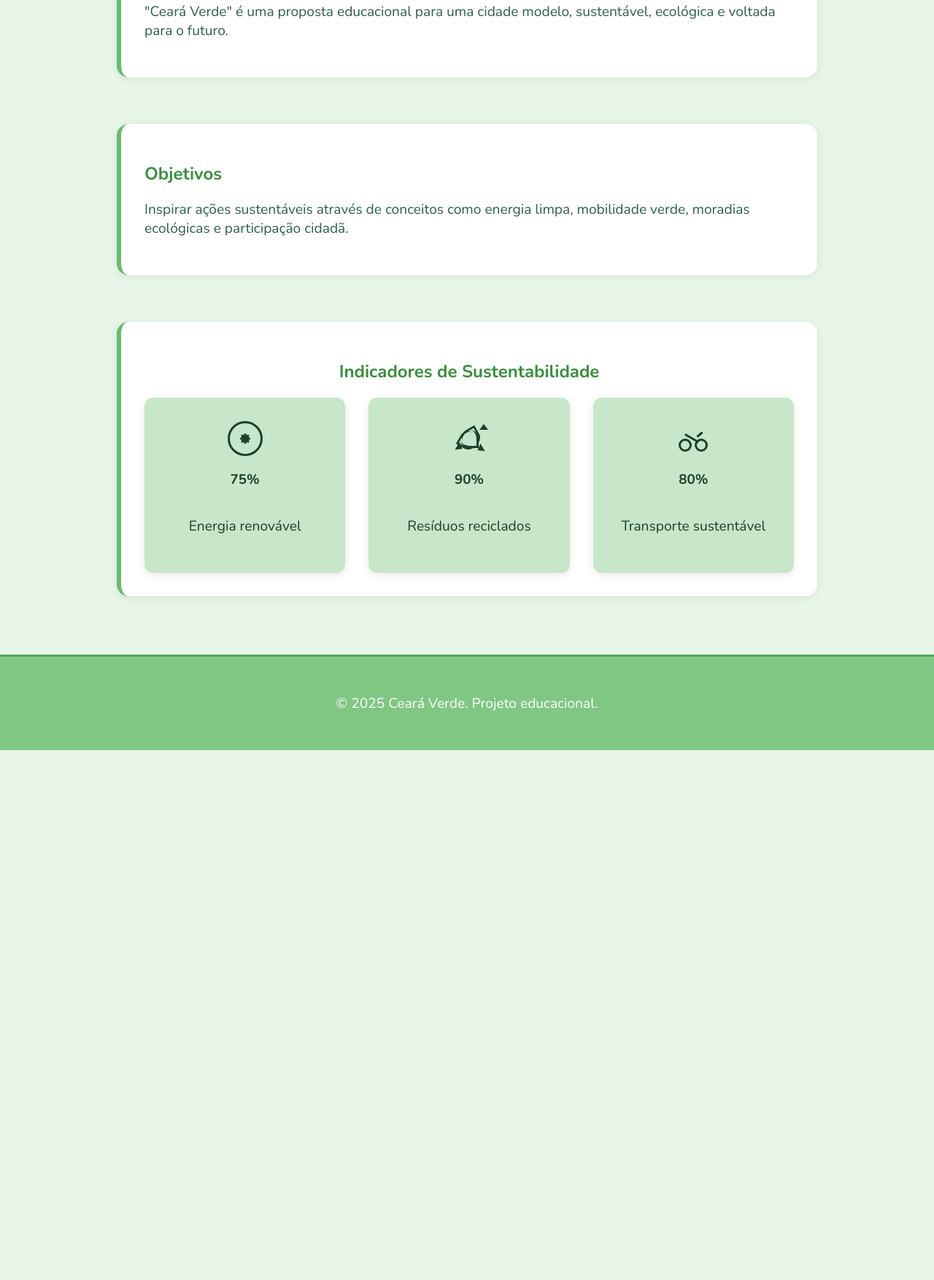
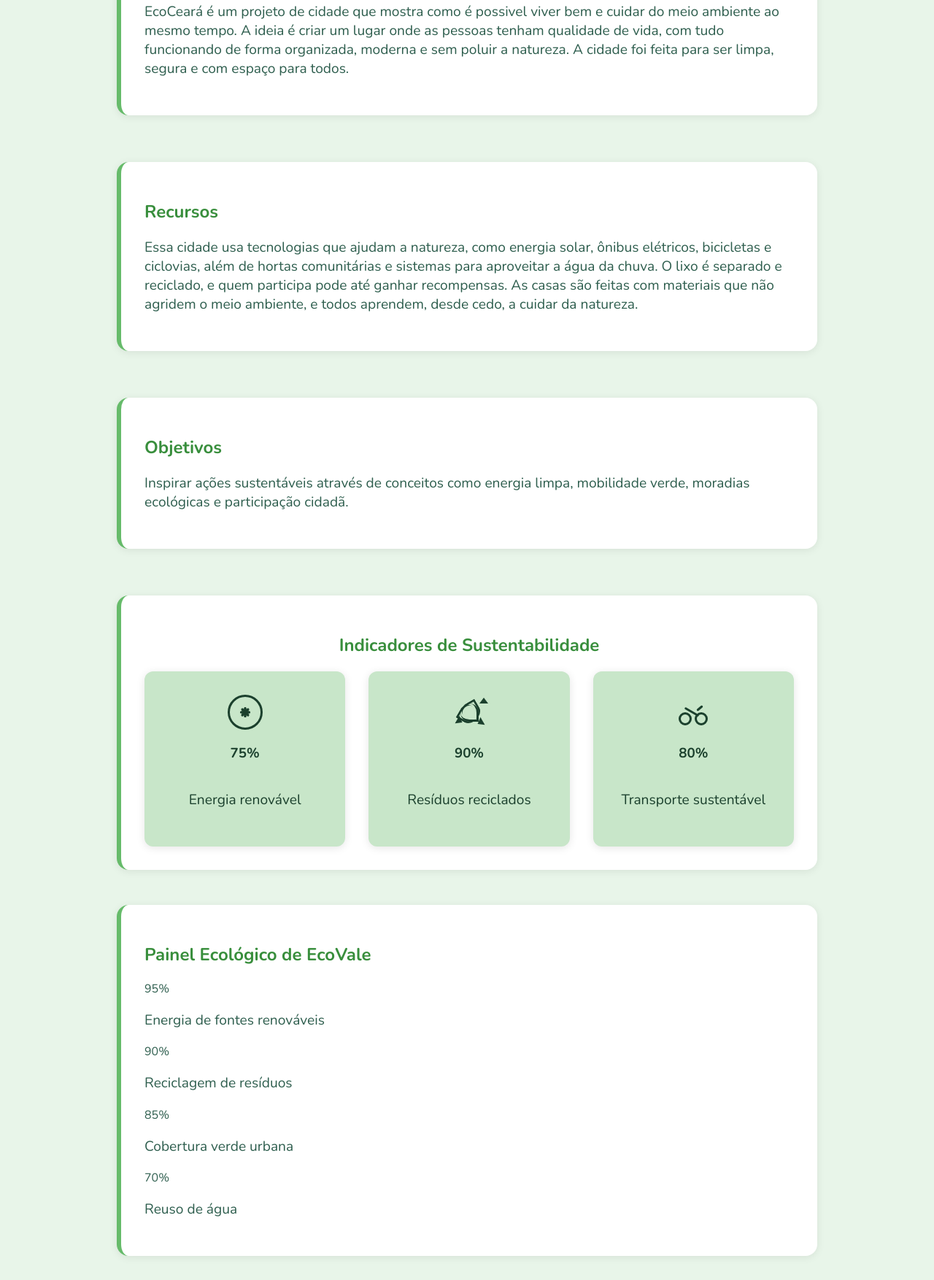
Before and after one commit to minniecipio/cearaverde, a plain HTML site: page cearaverde/index.html in a window 1280 px wide. Shown: the part 466-2220 px from the top of the page at 73% size. Before the commit the page ends 1494 px from the top, so only its background shows below. Drawn offline with nearby package versions, Linux system fonts and the light colour scheme.

Commit message:
Update index.html

```diff
--- a/cearaverde/index.html
+++ b/cearaverde/index.html
@@ -10,17 +10,26 @@
   <nav class="menu">
     <a href="#inicio">Início</a>
     <a href="#sobre">Sobre</a>
+    <a href="#recursos"> Recursos</a>
     <a href="#objetivos">Objetivos</a>
     <button id="btn-toggle">Modo Escuro</button>
   </nav>
   <header id="inicio">
-    <h1 id="titulo">🌱 Ceará Verde</h1>
+    <h1 id="titulo">EcoVale</h1>
     <p>Cidade Sustentável do Futuro</p>
   </header>
   <main>
     <section id="sobre" class="fade-in">
       <h2>Sobre o Projeto</h2>
-      <p>"Ceará Verde" é uma proposta educacional para uma cidade modelo, sustentável, ecológica e voltada para o futuro.</p>
+      <p>EcoCeará é um projeto de cidade que mostra como é possivel viver bem e cuidar do meio ambiente ao mesmo tempo.
+        A ideia é criar um lugar onde as pessoas tenham qualidade de vida, com tudo funcionando de forma organizada, moderna e sem poluir a natureza. A cidade foi feita para ser limpa, segura e com espaço para todos.</p>
+    </section>
+
+    <section id="recursos" class="fade-in">
+      <h2> Recursos </h2>
+      <p> Essa cidade usa tecnologias que ajudam a natureza, como energia solar, ônibus elétricos, bicicletas e ciclovias, além de hortas comunitárias e sistemas para aproveitar a água da chuva.
+        O lixo é separado e reciclado, e quem participa pode até ganhar recompensas.
+        As casas são feitas com materiais que não agridem o meio ambiente, e todos aprendem, desde cedo, a cuidar da natureza.</p>
     </section>
     <section id="objetivos" class="fade-in">
       <h2>Objetivos</h2>
@@ -62,7 +71,30 @@
       </div>
     </section>
 
-  </main>
+<section class="painel-ecologico fade-in">
+  <h2>Painel Ecológico de EcoVale</h2>
+  <div class="painel-indicadores">
+    <div class="indicador">
+      <span class="valor">95%</span>
+      <p>Energia de fontes renováveis</p>
+    </div>
+    <div class="indicador">
+      <span class="valor">90%</span>
+      <p>Reciclagem de resíduos</p>
+    </div>
+    <div class="indicador">
+      <span class="valor">85%</span>
+      <p>Cobertura verde urbana</p>
+    </div>
+    <div class="indicador">
+      <span class="valor">70%</span>
+      <p>Reuso de água</p>
+    </div>
+  </div>
+</section>
+
+
+    </main>
   <footer>
     <p>&copy; 2025 Ceará Verde. Projeto educacional.</p>
   </footer>
```
